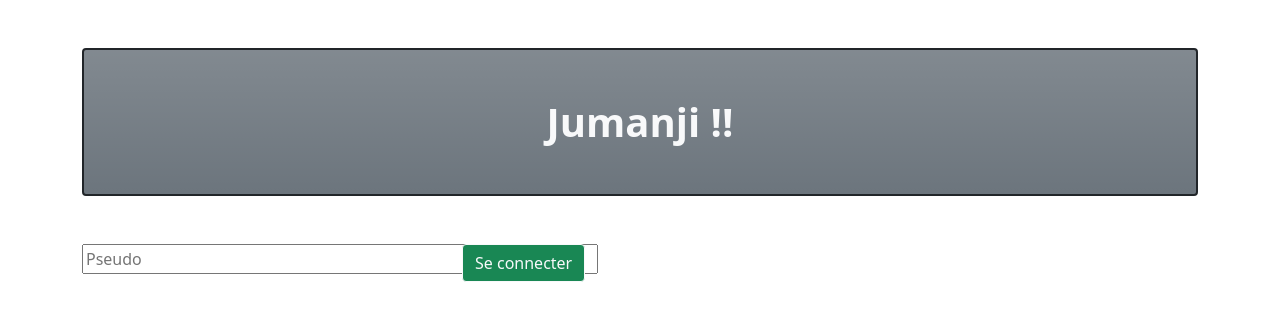
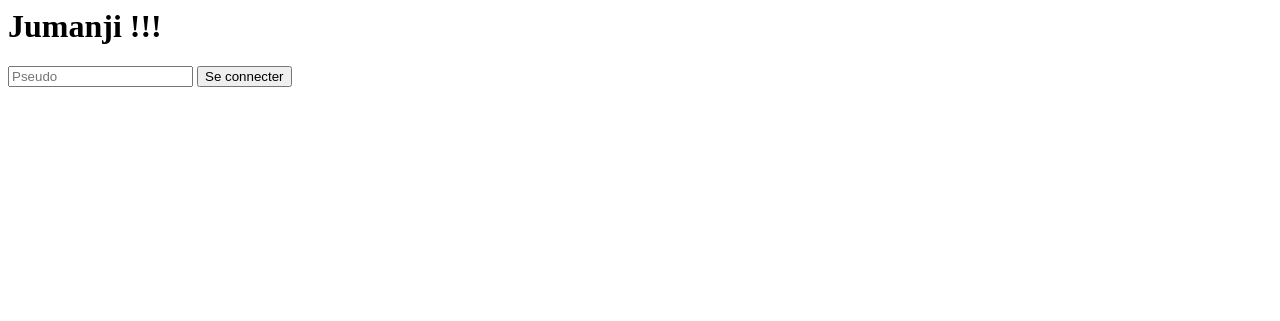
Before and after one commit to Mouloud18/TP2-OS-Jeu, a Flask app: template templates/home.html in a window 1280 px wide. Shown: the top 321 px of the page. Run offline with Flask 2, Linux system fonts and the light colour scheme; the template is opened without the code that fills it, so the values that code supplies are empty.

Commit message:
6 commit

```diff
--- a/main.py
+++ b/main.py
@@ -33,4 +33,4 @@ def home():
 
 
 if __name__ == "__main__":
-    app.run(debug=True, host="0.0.0.0", port=8001)
+    app.run(debug=True, host='0.0.0.0', port=8001)
--- a/templates/home.html
+++ b/templates/home.html
@@ -1,37 +1,12 @@
-<!DOCTYPE html>
-<html lang="en">
-<head>
-    <meta charset="UTF-8">
-    <meta http-equiv="X-UA-Compatible" content="IE=edge">
-    <meta name="viewport" content="width=device-width, initial-scale=1.0">
-    <link href="https://cdn.jsdelivr.net/npm/bootstrap@5.1.3/dist/css/bootstrap.min.css" rel="stylesheet" integrity="sha384-1BmE4kWBq78iYhFldvKuhfTAU6auU8tT94WrHftjDbrCEXSU1oBoqyl2QvZ6jIW3" crossorigin="anonymous">
-    <title>My Game</title>
-</head>
-<body>
-    <div class="container">
-        <h1 class="bg-secondary bg-gradient fw-bold text-center text-light fw-light display-6 mt-5 mb-5 p-5 border border-2 border-dark rounded">Jumanji !!</h1>
+<h1>Jumanji !!!</h1>
 <form action="#" method="post">
-            <div class="form-group">
-                <div class="row">
-                    <div class="col-lg-4">
-                        <input type="text"  size="50px"  name="pseudo" placeholder="Pseudo"  required>
-                    </div>
-                    <div class="col-lg-4">
-                        <button class="btn btn-outline-light bg-success my-2 my-sm-0" href="#" role="button" type="submit">
-                            Se connecter
+    <input type="text" name="pseudo" placeholder="Pseudo" required>
+
+    <button href="#" role="button" type="submit">
+        <a>Se connecter</a>
     </button>
-                    </div>
-                </div>
-
-
-
-            </div>
 </form>
 {% if pseudo %}
 <p id="Monstre vaincu"> {{ pseudo }} a vaincu {{ compteurkill }} monstres !!! </p>
 <p> les monstres : {{ listevaincus }} ont été éradiqué </p>
 {% endif %}
-    </div>
-
-</body>
-</html>
```
Lines whose indentation alone changed are shown as unchanged.
